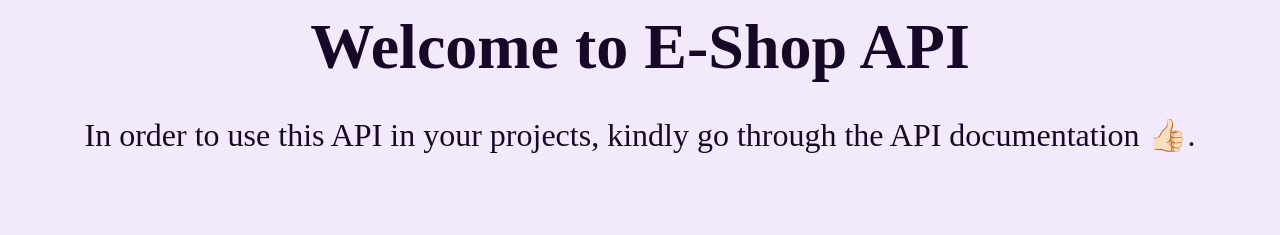
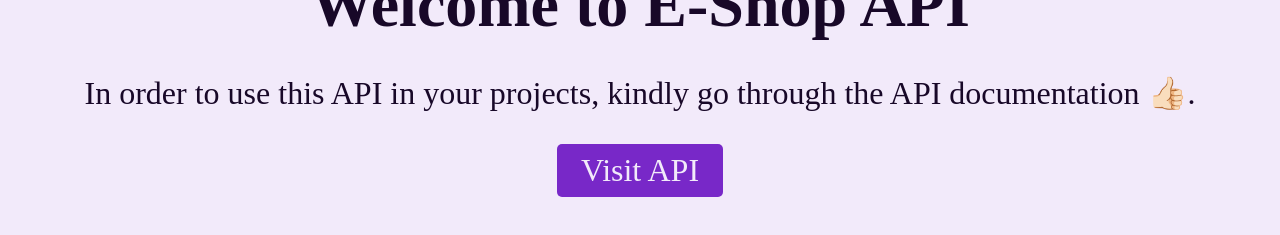
Before and after one commit to Raghav-0311/eShop-API, a plain HTML site: page index.html in a window 1280 px wide. Shown: the part 385-620 px from the top of the page. Drawn offline with Linux system fonts and the light colour scheme.

Commit message:
Completed Welcome Page ✅

```diff
--- a/index.html
+++ b/index.html
@@ -48,6 +48,21 @@
         font-size: 2rem;
         text-align: center;
       }
+
+      a {
+        text-decoration: none;
+        cursor: pointer;
+        color: #f2eafa;
+        background-color: #7828C8;
+        padding: 0.5rem 1.5rem;
+        font-size: 2rem;
+        border-radius: 5px;
+        transition: all 0.3s ease-in-out;
+      }
+
+      a:hover {
+        transform: scale(1.1);
+      }
     </style>
   </head>
   <body>
@@ -57,6 +72,7 @@
       <p>
         In order to use this API in your projects, kindly go through the API documentation 👍🏻.
       </p>
+      <a href="https://raghav-0311.github.io/eShop-API/top_e_gadgets.json">Visit API</a>
     </div>
   </body>
 </html>
```
